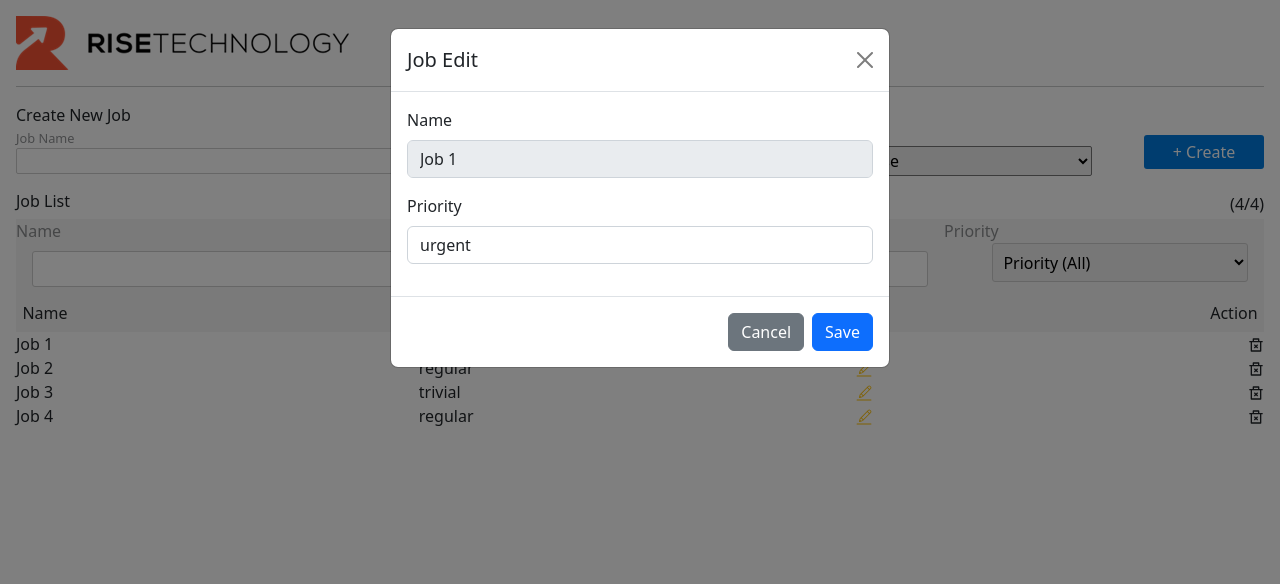
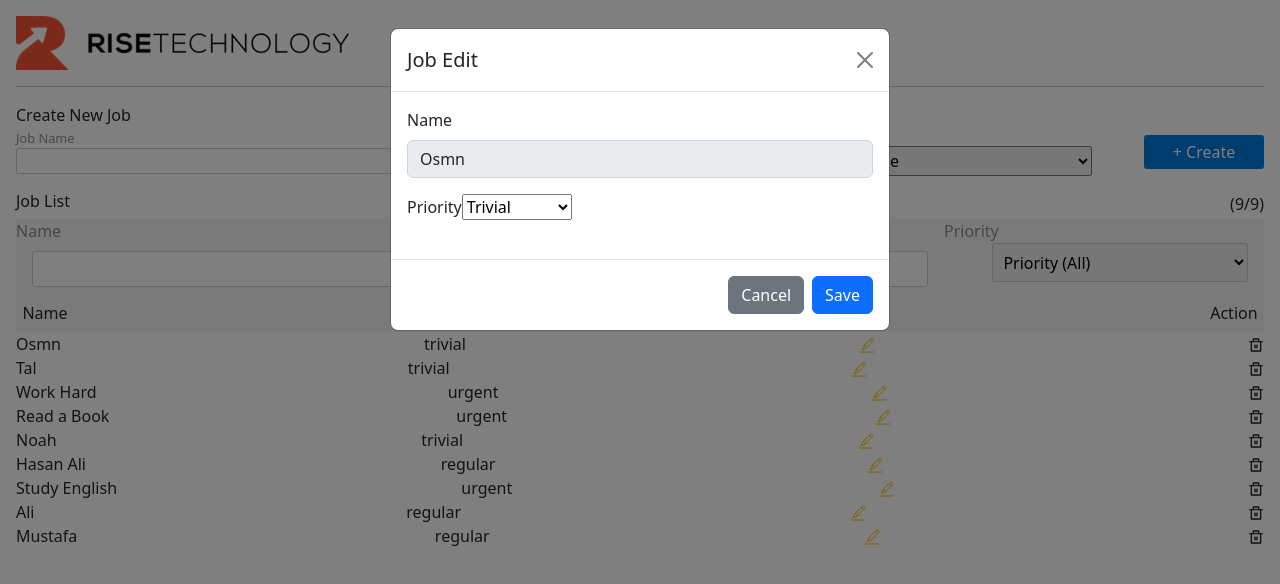
Before and after one commit to Haliboss/todo-rise, a React (Create React App) app: page / in a window 1280 px wide. Both pictures are taken after a click on the icon 864 px from the left and 345 px from the top of the page. Shown: the top 584 px of the page. Built offline with nearby package versions, Linux system fonts and the light colour scheme.

Commit message:
sorted list

```diff
--- a/src/components/EditJob.jsx
+++ b/src/components/EditJob.jsx
@@ -1,5 +1,6 @@
 //import { useEffect, useState } from "react";
 import { useEffect, useState } from "react";
+import { useJobContext } from "../context/JobProvider";
 //import { useJobContext } from "../context/JobProvider";
 
 const EditJob = ({ editItem }) => {
@@ -14,7 +15,7 @@ const EditJob = ({ editItem }) => {
   console.log(priority)
   //   e.preventDefault();
 
-  //   const { jobs, setJobs } = useJobContext();
+  const { jobs, setJobs } = useJobContext();
 
   //   console.log(e.target.value);
 
@@ -40,7 +41,9 @@ const EditJob = ({ editItem }) => {
 
     });
     console.log(secondNewList);
-    localStorage.setItem("jobs", JSON.stringify(secondNewList));
+    localStorage.setItem("jobs", JSON.stringify
+    (secondNewList));
+    setJobs(secondNewList)
     setModalPriority('')
   };
 
@@ -87,13 +90,24 @@ const EditJob = ({ editItem }) => {
                   <label htmlFor="desc" className="form-label">
                     Priority
                   </label>
-                  <input
+                  <select
+                    id="priority"
+                    value={modalPriority || ""}
+                    onChange={(e) => setModalPriority(e.target.value)}
+                    placeholder="Select Priority"
+                  >
+                    <option value="">Priority (All)</option>
+                    <option value="urgent">Urgent</option>
+                    <option value="regular">Regular</option>
+                    <option value="trivial">Trivial</option>
+                  </select>
+                  {/* <input
                     type="text"
                     className="form-control"
                     required
                     value={modalPriority || ""}
                     onChange={(e)=>setModalPriority(e.target.value)}
-                  />
+                  /> */}
                 </div>
               </form>
             </div>
--- a/src/components/JobList.jsx
+++ b/src/components/JobList.jsx
@@ -3,7 +3,7 @@ import styled from "styled-components";
 import { CiEdit } from "react-icons/ci";
 import { RiDeleteBin2Line } from "react-icons/ri";
 import { useJobContext } from "../context/JobProvider";
-import EditJob from './EditJob'
+import EditJob from "./EditJob";
 
 const Container = styled.div`
   //height: 100%;
@@ -110,7 +110,36 @@ const JobList = () => {
     setLocalStorage(deletedJobsById);
   };
 
-  console.log(jobs);
+  console.log(filteredJobs);
+
+  const listedJob = () => {
+    const priorities = ["urgent", "regular", "trivial"];
+
+    let mainJobs = [];
+    const sortPrio = () => {
+      priorities.map((item)=>{
+        const urgent = filteredJobs.filter((job) => job.priority === item);
+        let jobNames = [];
+        for (let i = 0; i < urgent.length; i++) {
+          jobNames.push(urgent[i].name);
+        }
+        const sortedJobNames = jobNames.sort();
+
+        for (let i = 0; i < sortedJobNames.length; i++) {
+          mainJobs.push(
+            urgent.filter((item) => item.name === sortedJobNames[i])
+          );
+          }
+      })
+      console.log(mainJobs);
+
+    };
+    sortPrio()
+    //console.log(sortedJobNames);
+    console.log(mainJobs);
+  };
+
+  listedJob();
 
   return (
     <Container>
@@ -166,7 +195,7 @@ const JobList = () => {
                 data-bs-toggle="modal"
                 data-bs-target="#edit-modal"
                 className="me-2 text-warning"
-                onClick={()=>setEditItem(job)}
+                onClick={() => setEditItem(job)}
               />
             </Icons>
             <Icons>
@@ -180,7 +209,7 @@ const JobList = () => {
           <p>No jobs found</p>
         </div>
       )}
-      <EditJob editItem={editItem}/>
+      <EditJob editItem={editItem} />
     </Container>
   );
 };
--- a/src/context/JobProvider.jsx
+++ b/src/context/JobProvider.jsx
@@ -1,10 +1,15 @@
 import { createContext, useContext, useEffect, useState } from "react";
 
 const initialJobs = [
-  { id: 1, name: "Job 1", priority: "urgent" },
-  { id: 2, name: "Job 2", priority: "regular" },
-  { id: 3, name: "Job 3", priority: "trivial" },
-  { id: 4, name: "Job 4", priority: "regular" },
+  { id: 7, name: "Osmn", priority: "trivial" },
+  { id: 9, name: "Tal", priority: "trivial" },
+  { id: 1, name: "Work Hard", priority: "urgent" },
+  { id: 3, name: "Read a Book", priority: "urgent" },
+  { id: 8, name: "Noah", priority: "trivial" },
+  { id: 4, name: "Hasan Ali", priority: "regular" },
+  { id: 2, name: "Study English", priority: "urgent" },
+  { id: 5, name: "Ali", priority: "regular" },
+  { id: 6, name: "Mustafa", priority: "regular" },
 ];
 
 export const JobContext = createContext();
```
